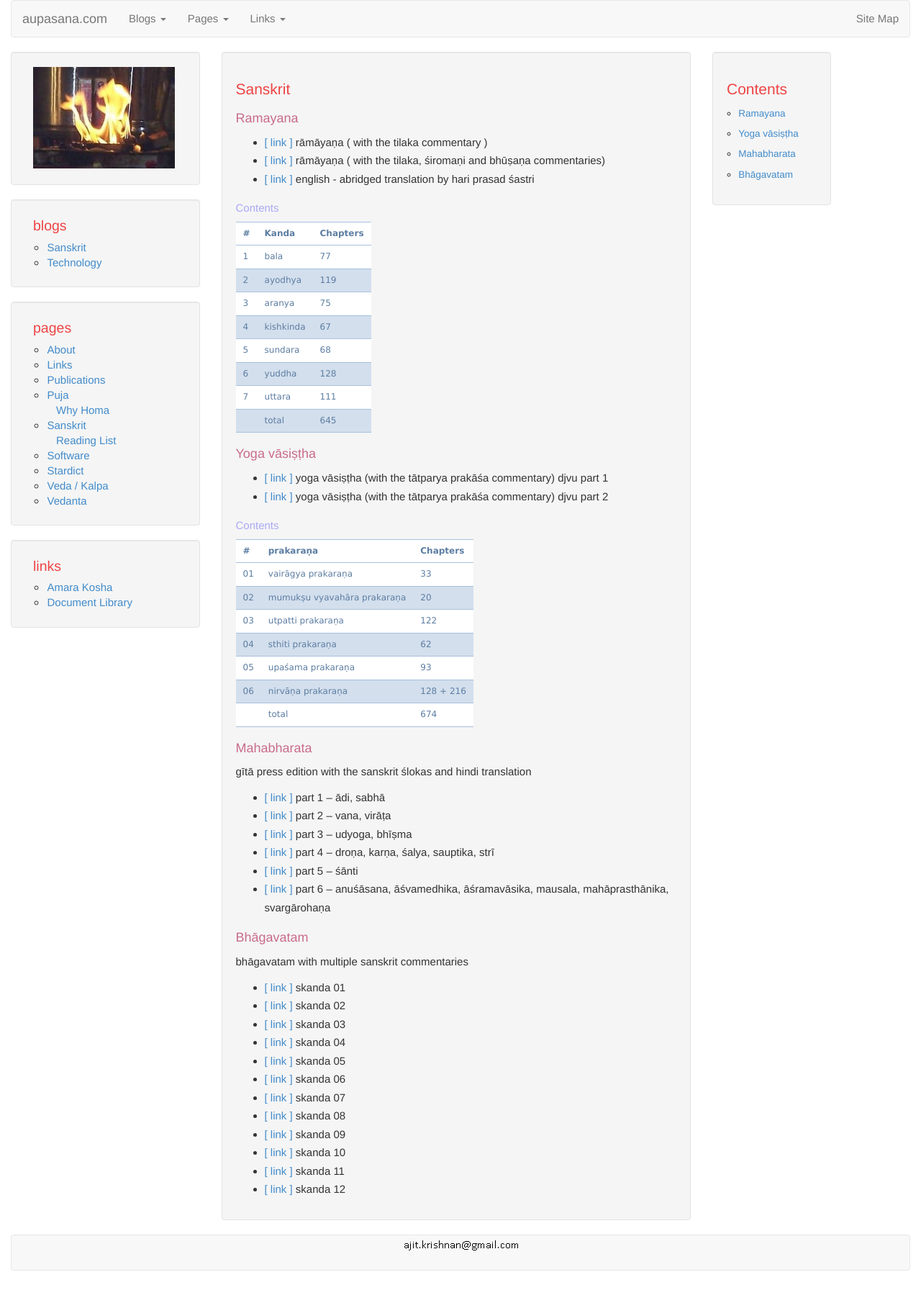
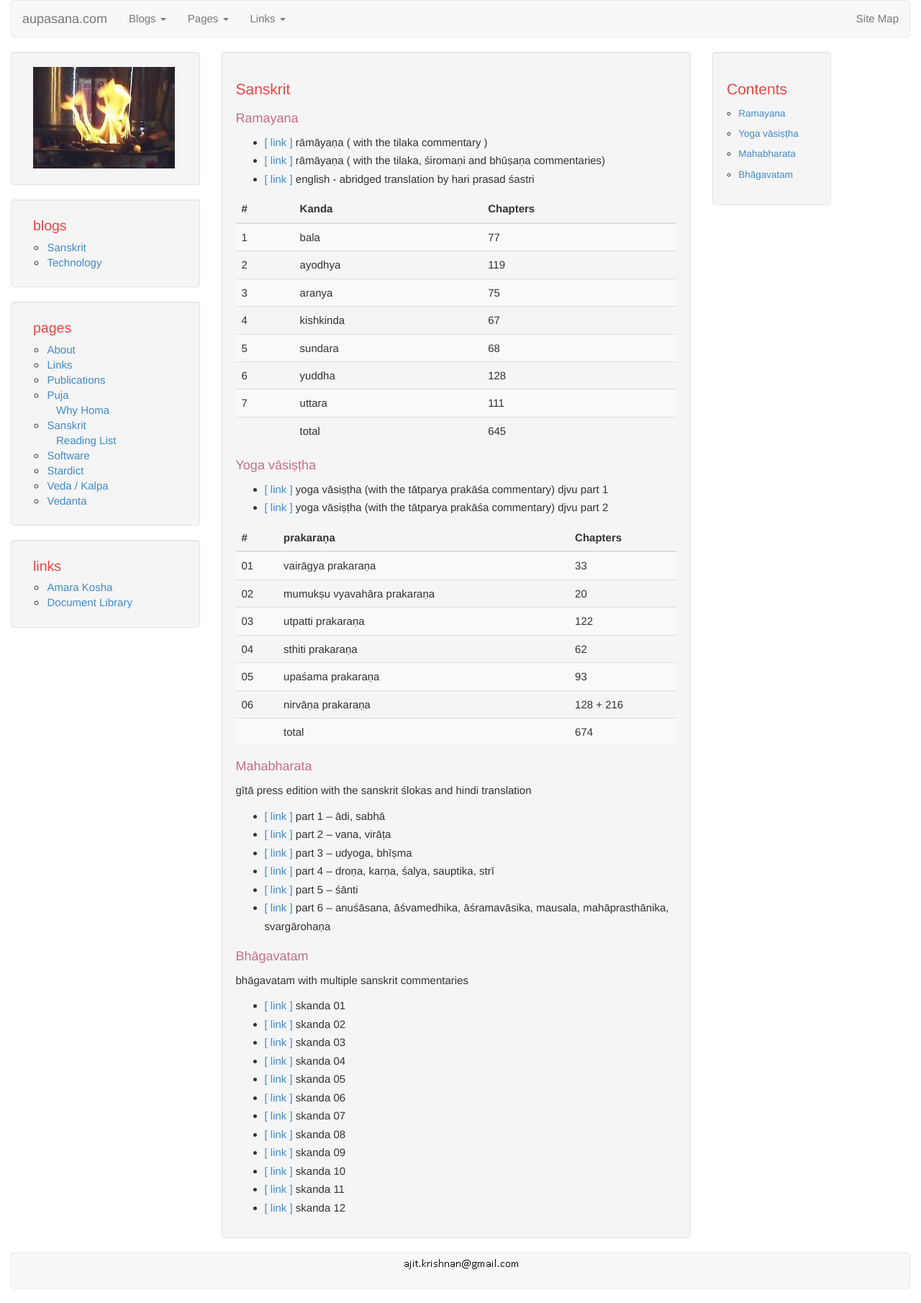
Before and after one commit to aupasana/aupasana.github.io, a Jekyll site: the page built from pages/sanskrit/index.md, in a window 1280 px wide. Shown: the whole page at 72% size. Built offline with Jekyll 4.4.1, drawn with Linux system fonts in a browser that asks for light colours; before the commit the page ends 1785 px from its top, so only the background shows below that.

Commit message:
use boostrap tables instead of custom styling

```diff
--- a/_layouts/blog-archive.html
+++ b/_layouts/blog-archive.html
@@ -21,7 +21,8 @@ layout: well
   <p/>
 
   <span id="#searchstatus">Showing all posts</span>
-  <table class="table-archive">
+
+  <table class="table table-bordered table-striped">
     <thead>
       <tr>
         <td width="20%">Date</td>
@@ -50,6 +51,7 @@ layout: well
     {% endfor %}
     </tbody>
   </table>
+
   <div class="pagination"></div>
 </div>
 
--- a/css/theme.css
+++ b/css/theme.css
@@ -243,56 +243,12 @@ cite {
   padding-top:20px
 }
 
-/*
-    .table-1 style from http://www.graemeboy.com/css-table-styles
-*/
-
-.table-blue thead, .table-blue tr {
-    border-top-width: 1px;
-    border-top-style: solid;
-    border-top-color: rgb(168, 192, 221);
-}
-.table-blue {
-    border-bottom-width: 1px;
-    border-bottom-style: solid;
-    border-bottom-color: rgb(168, 192, 221);
-}
-
-/* Padding and font style */
-.table-blue td, .table-blue th {
-    padding: 3px 10px;
-    font-size: 12px;
-    font-family: Verdana;
-    color: rgb(92, 125, 162);
-}
-
-/* Alternating background colors */
-.table-blue tr:nth-child(even) {
-    background: rgb(211, 223, 237)
-}
-.table-blue tr:nth-child(odd) {
-    background: #FFF
-}
-
-
-
-.table-archive thead, .table-archive tr {
-    border-top-width: 1px;
-    border-top-style: solid;
-    border-top-color: rgb(168, 192, 221);
-}
-.table-archive {
-    border-bottom-width: 1px;
-    border-bottom-style: solid;
-    border-bottom-color: rgb(168, 192, 221);
-}
-
 /* Padding and font style */
 .table-archive td, .table-archive th {
     padding: 3px 10px;
     font-family: Verdana;
     color: rgb(92, 125, 162);
-}
+}*/
 
 
 .sanskrit {
@@ -331,11 +287,3 @@ cite {
 .submenu {
   list-style-type: none;
 }
-
-/*hr {
-  padding: 0;
-  margin: 0;
-  background-color: #d9d9d9;
-  height: 1px;
-  border: 0;
-}*/
--- a/pages/sanskrit/index.md
+++ b/pages/sanskrit/index.md
@@ -16,8 +16,6 @@ toc: true
 [r2]: http://www.archive.org/download/ValmikiRamayanaWithThreeCommentaries/ValimikiRamayanaWithThreeCormms.pdf
 [r3]: http://www.archive.org/download/The.Ramayana.of.Valmiki.by.Hari.Prasad.Shastri/The.Ramayana.of.Valmiki.by.Hari.Prasad.Shastri.pdf
 
-### Contents
-
   #	| Kanda 		| Chapters
  ---|---------------|----------
 1 	| bala  		| 77
@@ -28,7 +26,7 @@ toc: true
 6 	| yuddha		| 128
 7 	| uttara		| 111
  	| total			| 645
-{:.table-blue}
+{:.table .table-striped }
 
 
 ## Yoga vāsiṣṭha
@@ -39,8 +37,6 @@ toc: true
 [yv1]: http://www.archive.org/download/The.Yoga-Vasistha.of.Valmiki.with.Vasistha.Maharamayana-tatparya/The.Yoga-Vasistha.of.Valmiki.Part.1.djvu
 [yv2]: http://www.archive.org/download/The.Yoga-Vasistha.of.Valmiki.with.Vasistha.Maharamayana-tatparya/The.Yoga-Vasistha.of.Valmiki.Part.2.djvu
 
-### Contents
-
  # | prakaraṇa						| Chapters
 ---|--------------------------------|-------------
 01 | vairāgya prakaraṇa  			| 33
@@ -50,7 +46,7 @@ toc: true
 05 | upaśama prakaraṇa				| 93
 06 | nirvāṇa prakaraṇa 				| 128 + 216
    | total							| 674
-{:.table-blue}
+{:.table .table-striped }
 
 ## Mahabharata
 
```
